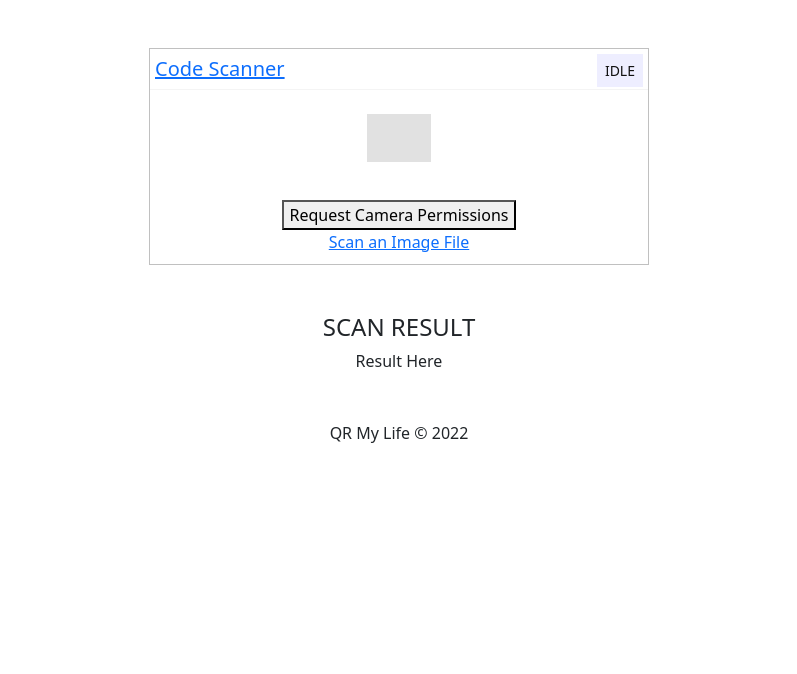
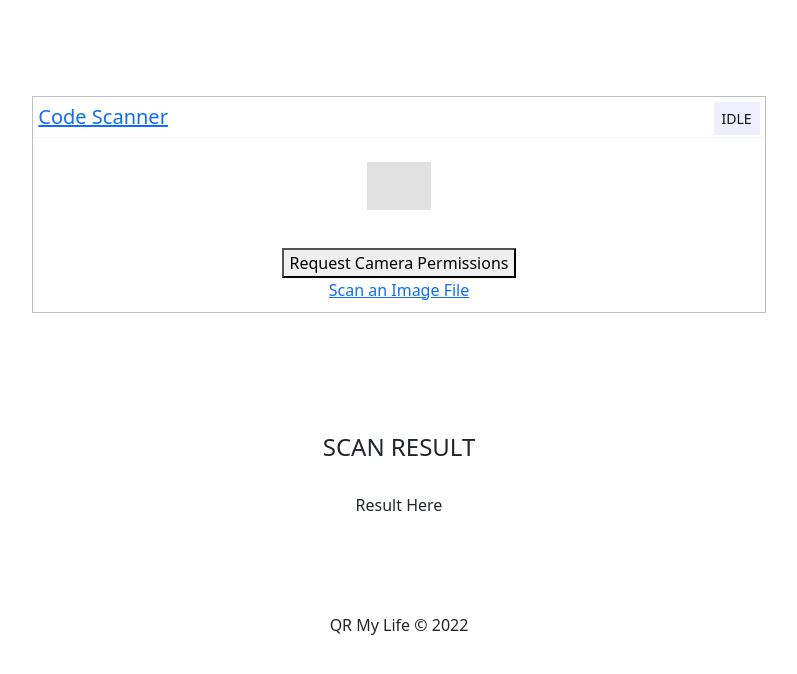
Before and after one commit to weemsj/myQRcode, a Flask app: page /decode_my_life in a window 1280 px wide. Shown: the part 58-732 px from the top of the page, without its empty margins (241-1038 px from the left). Run offline with Flask 2, Linux system fonts and the light colour scheme; grey boxes are pictures that could not be loaded.

Commit message:
formating and commenting

```diff
--- a/app.py
+++ b/app.py
@@ -1,8 +1,6 @@
 from time import sleep
 from flask import Flask, request, render_template, send_file
 from PIL import Image
-import base64
-import io
 import qrCodeLive
 import segno
 from segno import QRCode, helpers
@@ -39,7 +37,7 @@ def text():
         g = request.form.get('greenText')
         b = request.form.get('blueText')
         qrcode = segno.make(text, micro=False)
-        if r == None:
+        if r == None:   # if the color value in the variable r is "None", we will take the default colors from the dictionary
             return render_template( 'encode_my_life.html', qrcode=qrcode, text=text, route='text', color=colors)
         colors['red'] = int(r)
         colors['green'] = int(g)
--- a/templates/decode_my_life.html
+++ b/templates/decode_my_life.html
@@ -3,12 +3,21 @@
 {% block content %}
 <script src="static/html5-qrcode.min.js"></script>
 
-<div class="row justify-content-center pt-5">
-    <div style="width:500px;" id="reader"></div>
+<div class="row pt-5">
+    <div class="col-sm-1 col-md-2"></div>
+
+    <div class="col-sm-10 col-md-8">
+        <div class="justify-content-center mx-5 my-5" height="100" width="100">
+            <div height="50" width="75" id="reader"></div>
+        </div>
+    </div>
+
+    <div class="col-sm-1 col-md-2"></div>
 </div>
+
 <div class="row justify-content-center text-center mt-5 pb-5">
-    <h4>SCAN RESULT</h4>
-    <div id="result">Result Here</div>
+    <h4 class="py-4">SCAN RESULT</h4>
+    <div class="pb-5"id="result">Result Here</div>
 </div>
 
 <script type="text/javascript">
--- a/templates/encode_my_life.html
+++ b/templates/encode_my_life.html
@@ -34,6 +34,7 @@
                                 <div class="col">
                                 <input name="text-input" type="text" class="form-control" placeholder="enter text here" value="{{ request.form['text-input'] }}"/>
                                 </div>
+
                                 <!-- color selector start -->
                                 <div class="row mt-2 mb-2">
                                     <p class="card-text text-center">Choose a color for your QR Code </p>
@@ -48,7 +49,6 @@
                                             <output class="text-center" style="display: block;" id="OutputId{{c}}Text"> 127 </output>
                                         </div>
                                     </div>
-
                                 {% endfor %}
 
                                 <div id="resultText" class="shadow rounded d-flex justify-content-center p-5 my-5" style="background-color: rgb(127,127,127);"></div>
@@ -57,7 +57,6 @@
                                 <button type="submit" class="btn btn-primary mb-2">Create code</button>
 
                             </form>
-
                             <!-- end text form -->
                         </div>
                     </div>
```
